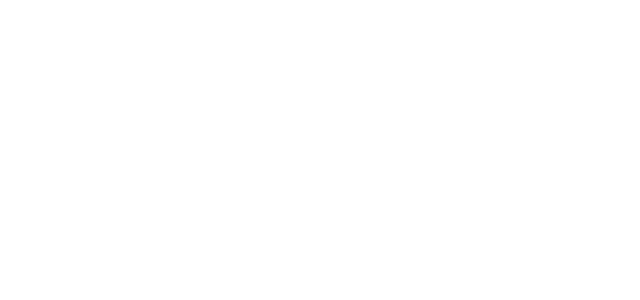
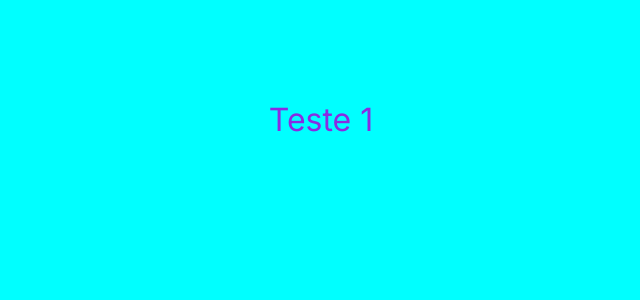
Before and after one commit to danillo2023/projeto-spotity, a Next.js app: page / in a window 1280 px wide. Shown: the top 300 px of the page, without its empty margins (319-959 px from the left). Built offline with nearby package versions, Linux system fonts and the light colour scheme.

Commit message:
ATT projeto

```diff
--- a/src/app/globals.css
+++ b/src/app/globals.css
@@ -1,3 +1,11 @@
 @tailwind base;
 @tailwind components;
 @tailwind utilities;
+
+h1{
+  font-size: 2rem;
+  color: blueviolet;
+}
+body{
+  background-color: aqua;
+}
--- a/src/app/layout.tsx
+++ b/src/app/layout.tsx
@@ -15,7 +15,7 @@
   children: React.ReactNode
 }) {
   return (
-    <html lang="en">
+    <html lang="pt-br">
       <body className={inter.className}>{children}</body>
     </html>
   )
--- a/src/app/page.tsx
+++ b/src/app/page.tsx
@@ -3,7 +3,7 @@
 export default function Home() {
   return (
     <main className="flex min-h-screen flex-col items-center justify-between p-24">
-
+         <h1>Teste 1</h1>
     </main>
   )
 }
```
